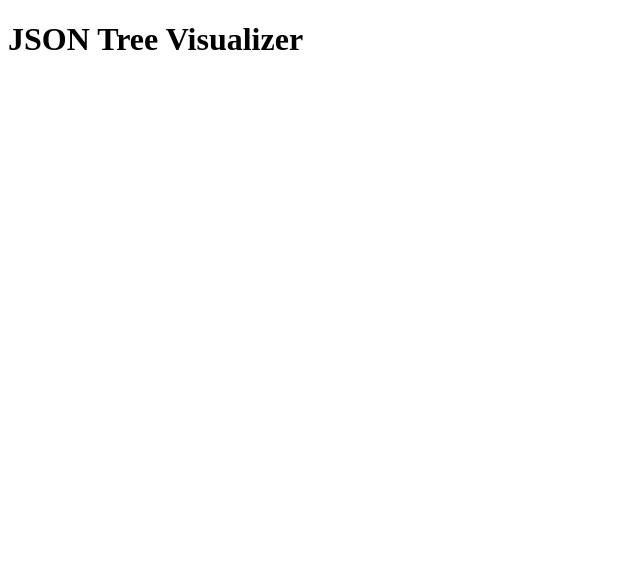
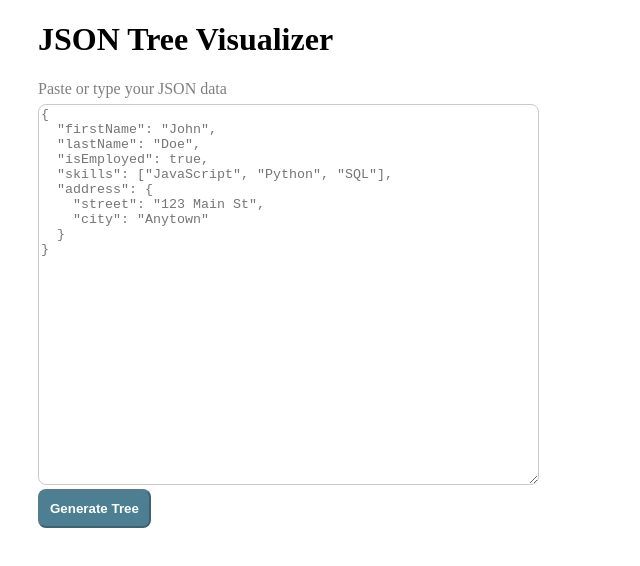
Before and after one commit to faizanfzk/JSON-Tree-Visualizer, a React (Vite) app in the folder Json-visualizer/: page / in a window 1280 px wide. Shown: the top 566 px of the page, without its empty margins (0-640 px from the left). Built offline with nearby package versions, Linux system fonts and the light colour scheme.

Commit message:
feat : adds textarea for json input and adds styles

```diff
--- a/Json-visualizer/src/App.css
+++ b/Json-visualizer/src/App.css
@@ -0,0 +1,23 @@
+.container{
+  margin: 0;
+}
+.json-input-wrapper{
+  padding-left: 30px;
+}
+.sub-heading{
+  color: #7f7f7f;
+  margin-bottom: 6px;
+}
+
+.generate-tree-btn{
+  background-color: rgb(75, 127, 145);
+  color: #fff;
+  padding: 10px;
+  border-radius: 8px;
+  box-shadow: none;
+  font-weight: 600;
+}
+.textarea-box{
+  border-radius: 8px;
+  border-color: #cacaca;
+}
--- a/Json-visualizer/src/App.tsx
+++ b/Json-visualizer/src/App.tsx
@@ -1,11 +1,54 @@
 
+import { useState } from 'react'
 import './App.css'
+import { placeholder } from './static-data/static-data';
+
 
 function App() {
 
+  const [isValidJson, setIsValidJson] = useState(true);
+  const [jsonText, setJsonText] = useState('');
+
+
+  const handleChange = (e: any) => {
+    const value = e.target.value;
+    setJsonText(value)
+    setIsValidJson(true)
+
+  }
+
+  const validateJson = () => {
+    try {
+      JSON.parse(jsonText)
+      setIsValidJson(true)
+    } catch {
+      setIsValidJson(false)
+    }
+  }
+
   return (
-    <div>
-      <h1>JSON Tree Visualizer</h1>
+    <div className='container'>
+      <div className='json-input-wrapper'>
+        <h1>JSON Tree Visualizer</h1>
+        {
+          (!isValidJson) && <p style={{ color: 'red', fontWeight: 500 }}>Invalid JSON</p>
+        }
+        <div>
+          <p className='sub-heading'>Paste or type your JSON data </p>
+          <textarea value={jsonText}
+            className='textarea-box'
+            rows={25}
+            cols={60}
+            placeholder={placeholder}
+            style={{ border: !isValidJson ? '1px solid red' : '' }}
+            onChange={handleChange}
+          />
+        </div>
+        <button className='generate-tree-btn' disabled={!jsonText} onClick={validateJson}>
+          Generate Tree
+        </button>
+
+      </div>
     </div>
   )
 }
--- /dev/null
+++ b/Json-visualizer/src/static-data/static-data.tsx
@@ -0,0 +1,12 @@
+
+
+export const placeholder = `{
+  "firstName": "John",
+  "lastName": "Doe",
+  "isEmployed": true,
+  "skills": ["JavaScript", "Python", "SQL"],
+  "address": {
+    "street": "123 Main St",
+    "city": "Anytown"
+  }
+}`
```
Also changed, not shown: 1 other file (tests, documents, lock files or other folders).
